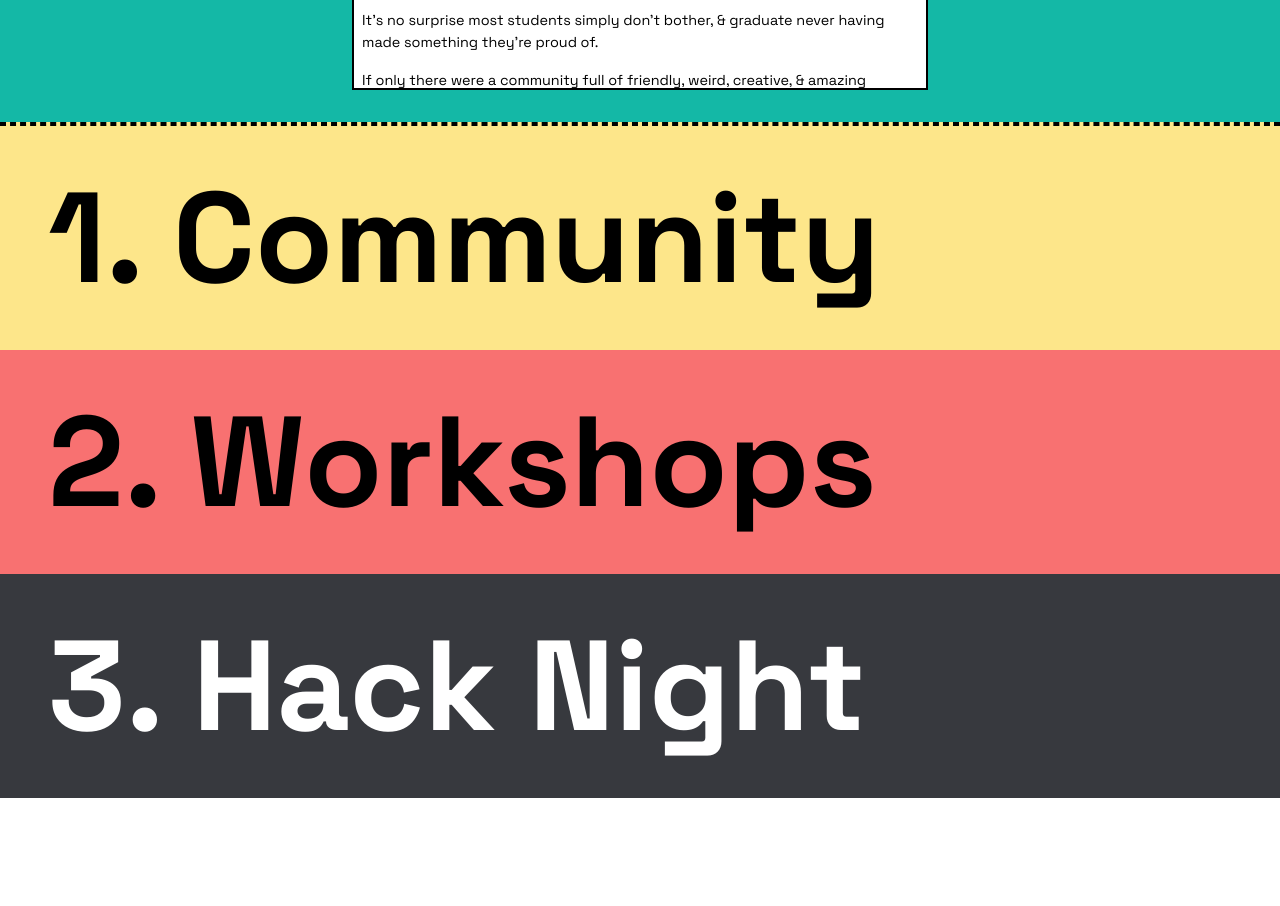
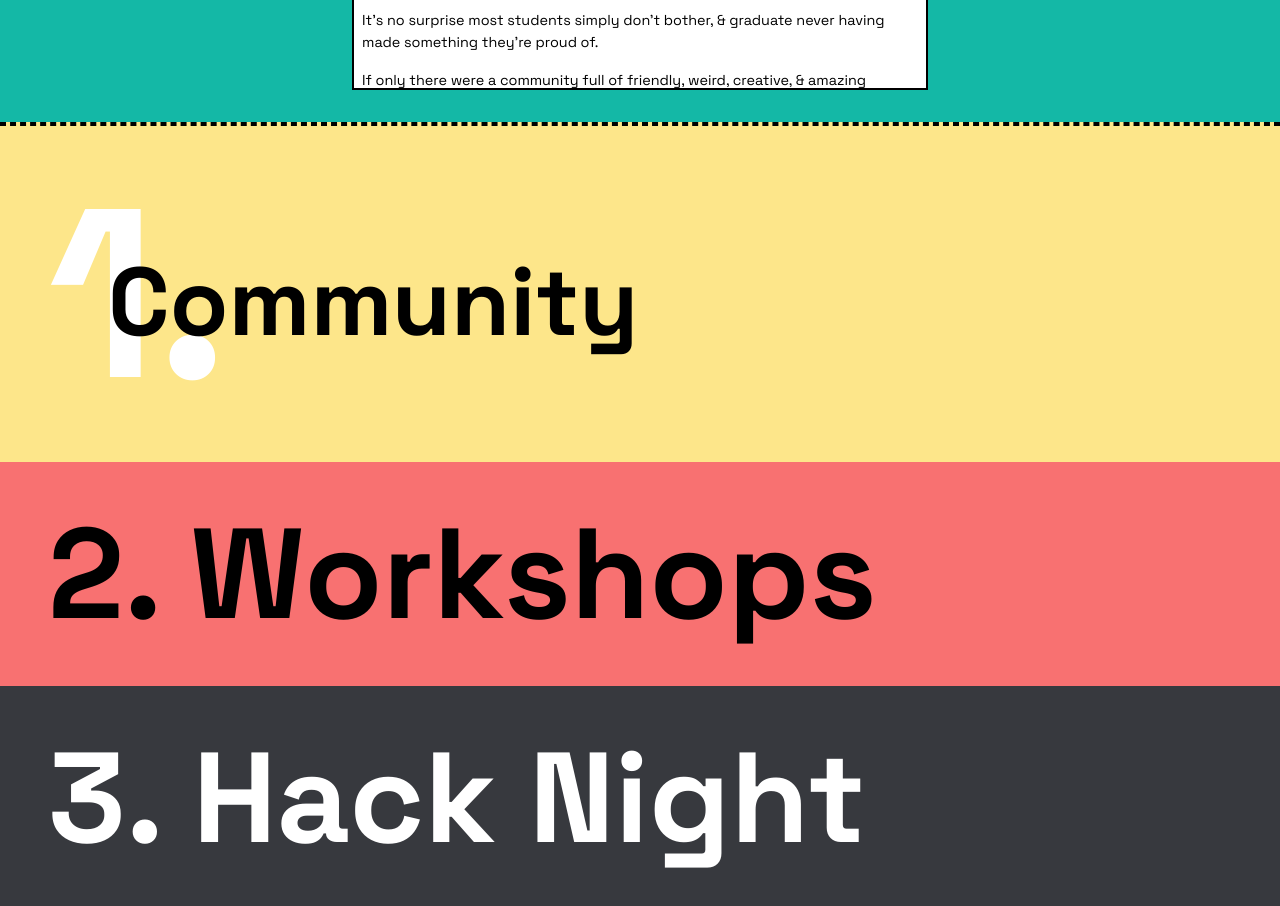
Before and after one commit to purduehackers/site, a Next.js app: page / in a window 1280 px wide. Shown: the part 1160-2066 px from the top of the page. Before the commit the page ends 1958 px from the top, so only its background shows below. Built offline with nearby package versions, Linux system fonts and the light colour scheme.

Commit message:
testing design for community section

```diff
--- /dev/null
+++ b/components/test-community.tsx
@@ -0,0 +1,13 @@
+const TestCommunity = () => (
+  <div className="bg-amber-200">
+    <div className="flex flex-col sm:flex-row p-6 sm:p-12">
+      <div className="relative inline">
+        <h1 className="text-5xl sm:text-15xl font-bold text-white">1.</h1>
+        <h1 className="text-5xl sm:text-8xl font-bold absolute top-1/3 left-1/3">Community</h1>
+      </div>
+
+    </div>
+  </div>
+)
+
+export default TestCommunity
--- a/pages/index.tsx
+++ b/pages/index.tsx
@@ -5,6 +5,8 @@ import Email from '../components/email'
 import Community from '../components/community'
 import Workshops from '../components/workshops'
 import HackNight from '../components/hack-night'
+
+import TestCommunity from '../components/test-community'
 
 const Home: NextPage = () => {
   return (
@@ -26,7 +28,8 @@ const Home: NextPage = () => {
       <hr className="border-2 border-black border-dashed bg-amber-100" />
       <Email />
       <hr className="border-2 border-black border-dashed bg-amber-200" />
-      <Community />
+      {/* <Community /> */}
+      <TestCommunity />
       <Workshops />
       <HackNight />
     </div>
--- a/tailwind.config.js
+++ b/tailwind.config.js
@@ -32,7 +32,8 @@ module.exports = {
         xs: '375px'
       },
       fontSize: {
-        mxs: '.9rem'
+        mxs: '.9rem',
+        '15xl': '15rem'
       }
     }
   },
```
